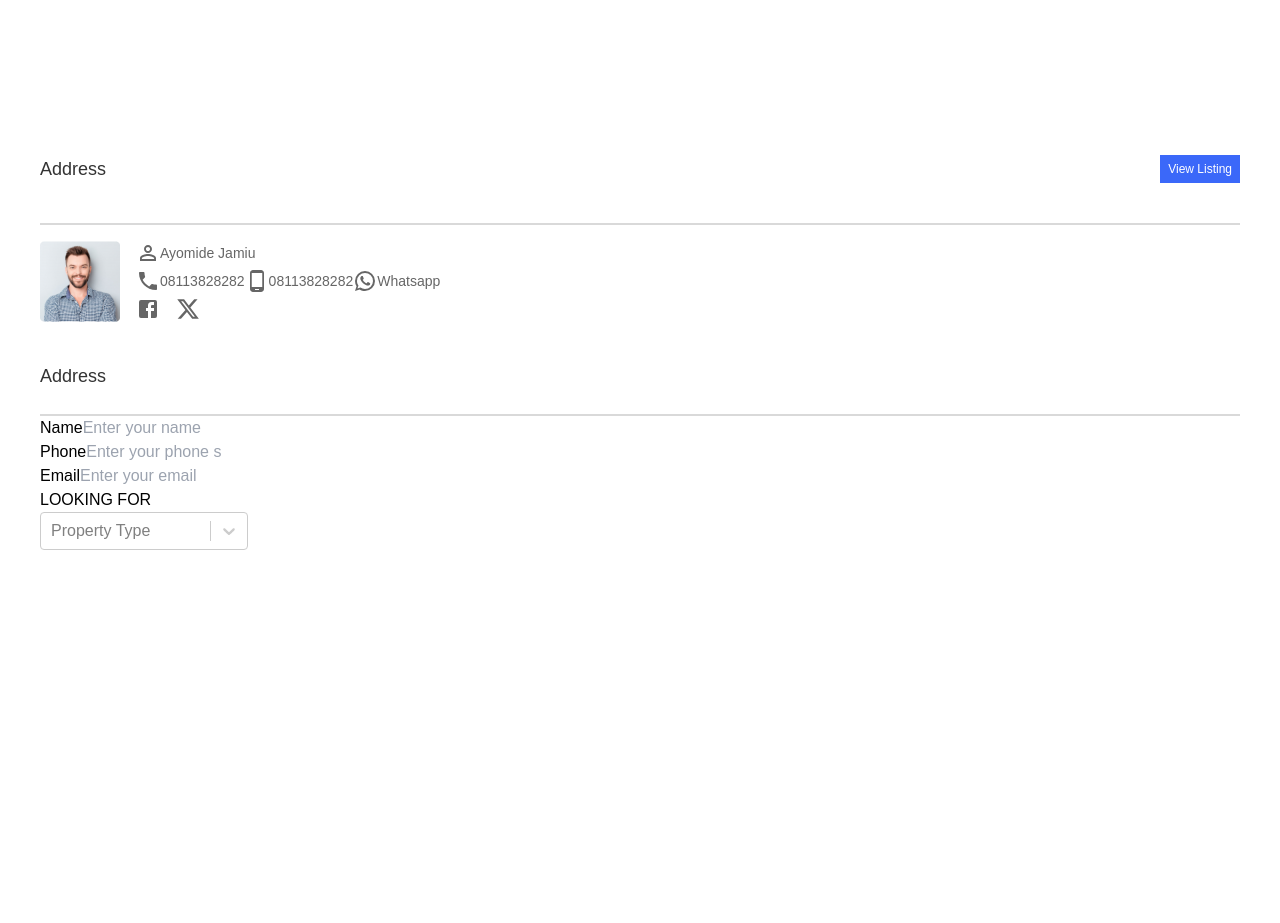
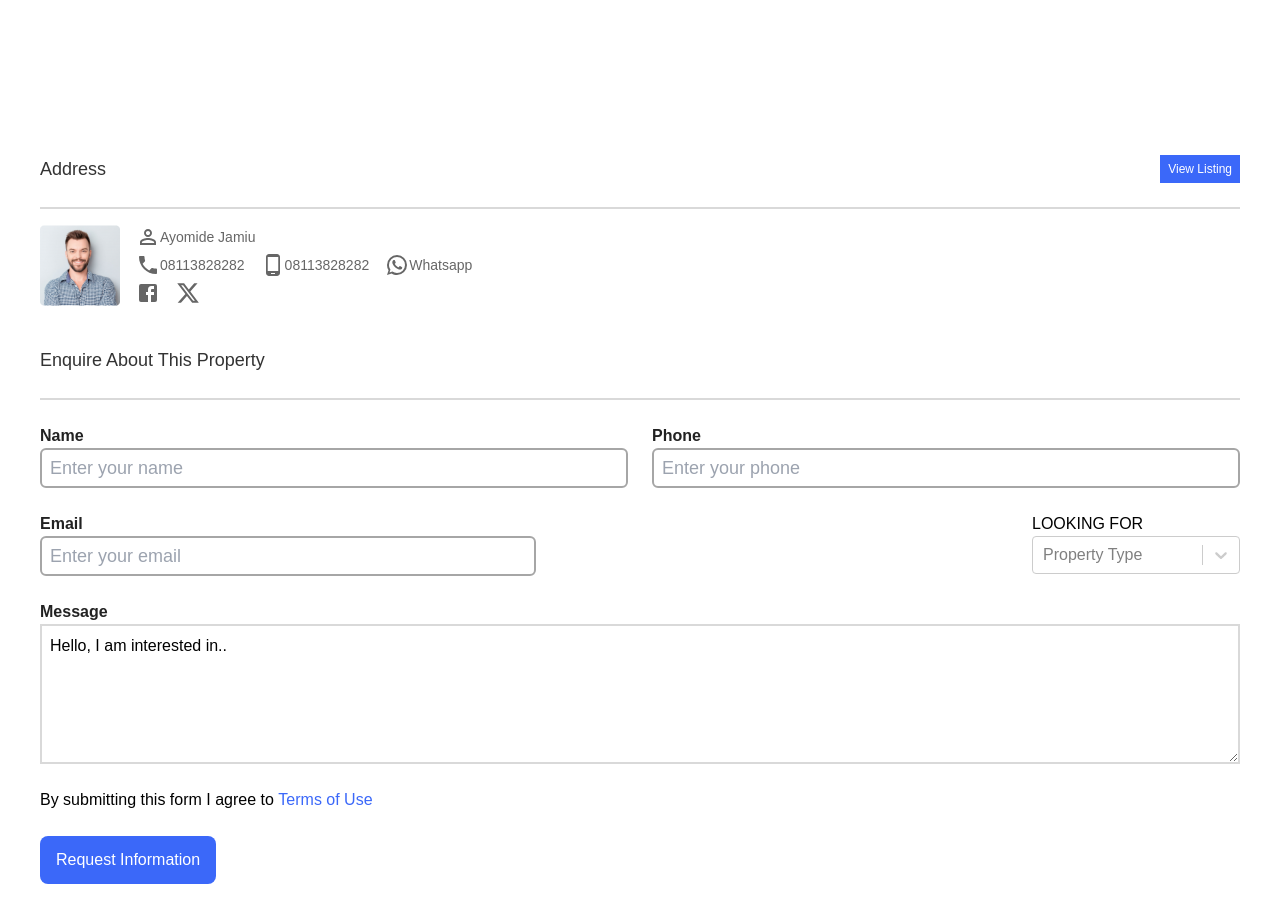
Before and after one commit to Obadea/rentwise, a React (Create React App) app: page /apartment/properties in a window 1280 px wide. Shown: the part 6957-7880 px from the top of the page. Before the commit the page ends 7547 px from the top, so only its background shows below. Built offline with nearby package versions, Linux system fonts and the light colour scheme; a web font is replaced by a local one.

Commit message:
form complete

```diff
--- a/src/pages/propertyPage/components/ContactInfo.jsx
+++ b/src/pages/propertyPage/components/ContactInfo.jsx
@@ -19,7 +19,7 @@ const options = [
 function ContactInfo() {
   return (
     <div className="px-4 py-6 lg:p-10 flex flex-col  gap-4 mt-16 ">
-      <div className="flex justify-between py-10 border-b-2 border-[#D9D9D9] flex-1 min-w-[45%]">
+      <div className="flex justify-between pt-10 pb-6 border-b-2 border-[#D9D9D9] flex-1 min-w-[45%]">
         <h4 className=" font-medium text-lg text-customdark">Address</h4>
         <button className="font-medium text-xs bg-customSearchblue px-2 text-white flex justify-center items-center">
           View Listing
@@ -33,7 +33,7 @@ function ContactInfo() {
           <h3 className="flex  items-center">
             <PermIdentityIcon /> Ayomide Jamiu
           </h3>
-          <div className="flex">
+          <div className="flex gap-4">
             <p className="flex  items-center">
               <PhoneIcon /> 08113828282
             </p>
@@ -53,24 +53,56 @@ function ContactInfo() {
           </div>
         </div>
       </div>
-      <form action="#">
+      <form action="#" className="flex flex-col gap-6">
         <div className="flex justify-between py-6 border-b-2 border-[#D9D9D9] flex-1 min-w-[45%]">
-          <h4 className=" font-medium text-lg text-customdark">Address</h4>
+          <h4 className=" font-medium text-lg text-customdark">
+            Enquire About This Property
+          </h4>
         </div>
-        <div>
-          <div>
-            <label htmlFor="name">Name</label>
-            <input type="text" id="name" placeholder="Enter your name" />
+        <div className="flex flex-col lg:flex-row justify-between gap-6">
+          <div className="flex flex-col flex-1 ">
+            <label
+              htmlFor="name"
+              className="font-bold text-base text-[#222222]"
+            >
+              Name
+            </label>
+            <input
+              type="text"
+              id="name"
+              placeholder="Enter your name"
+              className="pl-2 py-1 border-2 border-customBlackShade w-[100%] text-lg rounded-md focus:outline-none focus:border-gray-500"
+            />
           </div>
-          <div>
-            <label htmlFor="phone">Phone</label>
-            <input type="number" id="phone" placeholder="Enter your phone s" />
+          <div className="flex flex-col flex-1">
+            <label
+              htmlFor="phone"
+              className="font-bold text-base text-[#222222]"
+            >
+              Phone
+            </label>
+            <input
+              type="number"
+              id="phone"
+              placeholder="Enter your phone"
+              className="pl-2 py-1 border-2 border-customBlackShade w-[100%]  text-lg rounded-md focus:outline-none focus:border-gray-500"
+            />
           </div>
         </div>
-        <div>
-          <div>
-            <label htmlFor="email">Email</label>
-            <input type="text" id="email" placeholder="Enter your email" />
+        <div className="flex flex-col lg:flex-row justify-between">
+          <div className="flex flex-col w-[100%]">
+            <label
+              htmlFor="email"
+              className="font-bold text-base text-[#222222]"
+            >
+              Email
+            </label>
+            <input
+              type="text"
+              id="email"
+              placeholder="Enter your email"
+              className="pl-2 py-1 border-2 border-customBlackShade w-[100%] lg:w-[50%] text-lg rounded-md focus:outline-none focus:border-gray-500"
+            />
           </div>
           <div>
             <ReusableSelect
@@ -81,6 +113,32 @@ function ContactInfo() {
             />
           </div>
         </div>
+        <div>
+          <div className="flex flex-col ">
+            <label htmlFor="" className="font-bold text-base text-[#222222]">
+              Message
+            </label>
+            <textarea
+              placeholder="Type your text here..."
+              rows="5"
+              cols="30"
+              className="border-2 border-customgray3 p-2"
+            >
+              Hello, I am interested in..
+            </textarea>
+          </div>
+        </div>
+        <div>
+          <h4>
+            By submitting this form I agree to{" "}
+            <button className="text-customSearchblue">Terms of Use</button>
+          </h4>
+        </div>
+        <div>
+          <button className="text-white bg-customSearchblue px-4 py-3 rounded-lg">
+            Request Information
+          </button>
+        </div>
       </form>
     </div>
   );
--- a/tailwind.config.js
+++ b/tailwind.config.js
@@ -34,6 +34,7 @@ module.exports = {
         customgray2: "#A3A5A4",
         customblue2: "#1F2847",
         custommblack1: "#222222",
+        customgray3: "#D9D9D9",
       },
     },
   },
```
